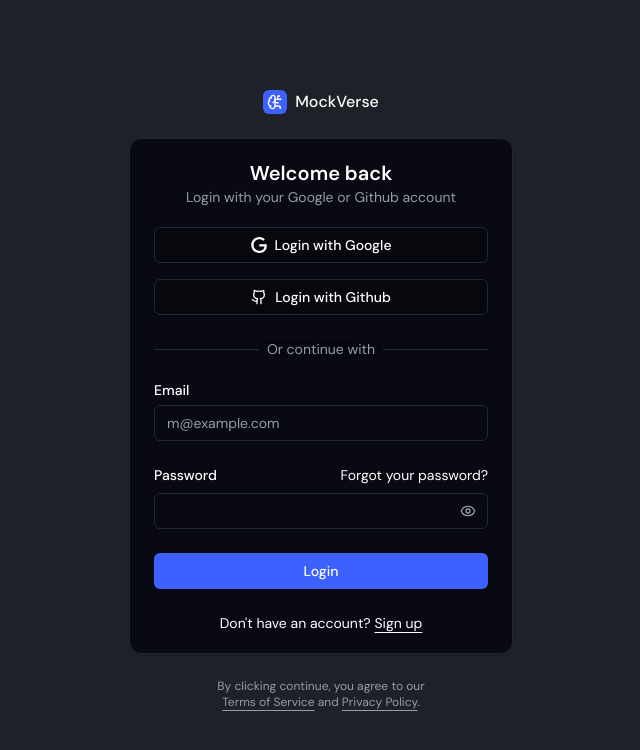
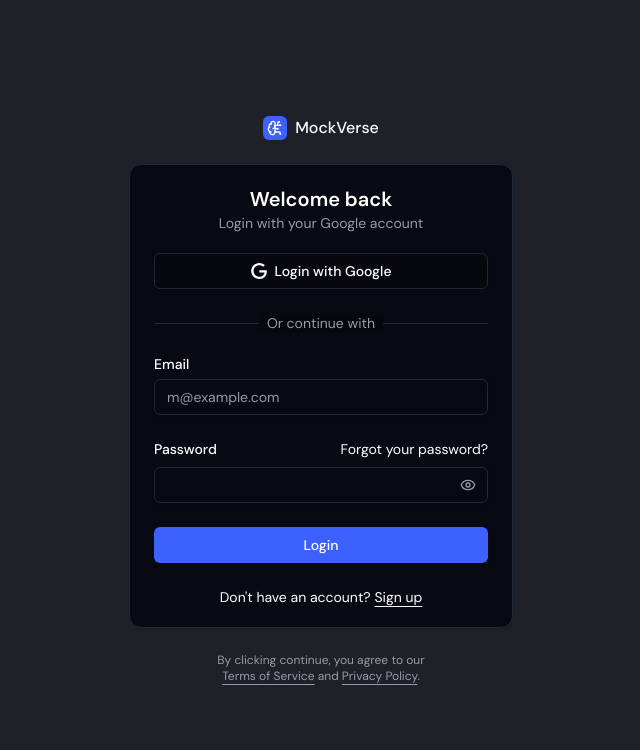
Before and after one commit to MockVerseAI/mockverse-frontend, a React (Vite) app: page /login in a window 1280 px wide. Shown: the top 750 px of the page, without its empty margins (319-959 px from the left). Built offline with nearby package versions, Linux system fonts and the light colour scheme; no server answers; what @vapi-ai/web would draw is missing.

Commit message:
feat: commentout github login

```diff
--- a/src/pages/auth/Login.tsx
+++ b/src/pages/auth/Login.tsx
@@ -62,9 +62,9 @@
     window.location.href = `${import.meta.env.VITE_API_URL}/api/v1/user/google`;
   }, []);
 
-  const handleGithubLogin = useCallback(async () => {
-    window.location.href = `${import.meta.env.VITE_API_URL}/api/v1/user/github`;
-  }, []);
+  // const handleGithubLogin = useCallback(async () => {
+  //   window.location.href = `${import.meta.env.VITE_API_URL}/api/v1/user/github`;
+  // }, []);
 
   return (
     <AuthScreenWrapper>
@@ -72,7 +72,7 @@
         <Card>
           <CardHeader className="text-center">
             <CardTitle className="text-xl">Welcome back</CardTitle>
-            <CardDescription>Login with your Google or Github account</CardDescription>
+            <CardDescription>Login with your Google account</CardDescription>
           </CardHeader>
           <CardContent>
             <div>
@@ -87,7 +87,7 @@
                     </svg>
                     Login with Google
                   </Button>
-                  <Button onClick={handleGithubLogin} variant="outline" className="w-full">
+                  {/* <Button onClick={handleGithubLogin} variant="outline" className="w-full">
                     <svg
                       xmlns="http://www.w3.org/2000/svg"
                       width="24"
@@ -103,7 +103,7 @@
                       <path d="M9 18c-4.51 2-5-2-7-2" />
                     </svg>
                     Login with Github
-                  </Button>
+                  </Button> */}
                 </div>
                 <div className="after:border-border relative text-center text-sm after:absolute after:inset-0 after:top-1/2 after:z-0 after:flex after:items-center after:border-t">
                   <span className="bg-background text-muted-foreground relative z-10 px-2">Or continue with</span>
```
